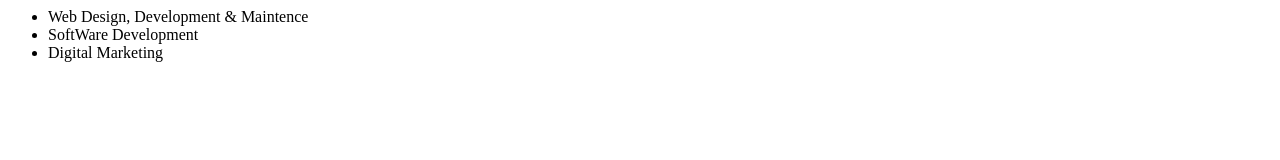
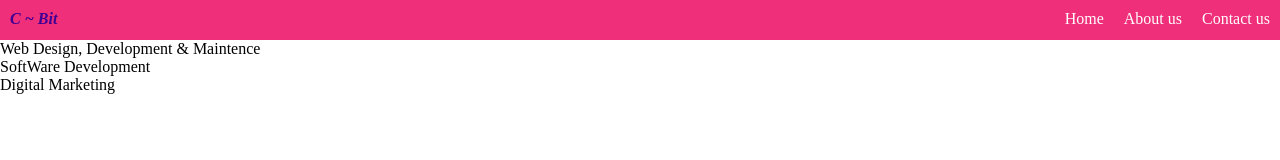
Before and after one commit to Mohamilr/backend_Dev, a plain HTML site: page index.html in a window 1280 px wide. Drawn offline with Linux system fonts and the light colour scheme.

Commit message:
feat(navbar): add and style navbar

```diff
--- a/index.html
+++ b/index.html
@@ -1,6 +1,30 @@
+<!DOCTYPE html>
+<html lang="en">
+<head>
+    <meta charset="UTF-8">
+    <meta name="viewport" content="width=device-width, initial-scale=1.0">
+    <meta http-equiv="X-UA-Compatible" content="ie=edge">
+    <title>Document</title>
+    <link rel="stylesheet" href="style.css" >
+</head>
+<body>
+    <nav>
+            <p class="brand">C ~ Bit </p>
+            <ul class="sub-nav">
+                    <li>
+                        Home
+                    </li>
+                    <li>
+                        About us
+                    </li>
+                    <li>
+                        Contact us
+                    </li>
+                </ul>
+    </nav>
+    <main>
             <div>
-    <div>
-
+                    <div >
                         <ul>
                             <li>
                                 Web Design, Development & Maintence
@@ -13,6 +37,7 @@
                             </li>
                         </ul>
                     </div>
-
-
                 </div>
+    </main>
+</body>
+</html>
--- /dev/null
+++ b/style.css
@@ -0,0 +1,32 @@
+* {
+    margin: 0;
+    padding:  0;
+}
+
+nav {
+    display:  flex;
+    height:  40px;
+    justify-content:  space-between;
+    background-color: #f02f7b;
+}
+
+.brand {
+    padding: 10px;
+    color: #3f0093;
+    font-style: italic;
+    font-weight: bold;
+}
+
+.sub-nav {
+    display: flex;
+}
+
+.sub-nav li {
+    list-style: none;
+    padding: 10px;
+    color: #fefefe;
+}
+
+.sub-nav li:hover {
+    color: #3f0093;
+}
```
Lines whose indentation alone changed are shown as unchanged.
